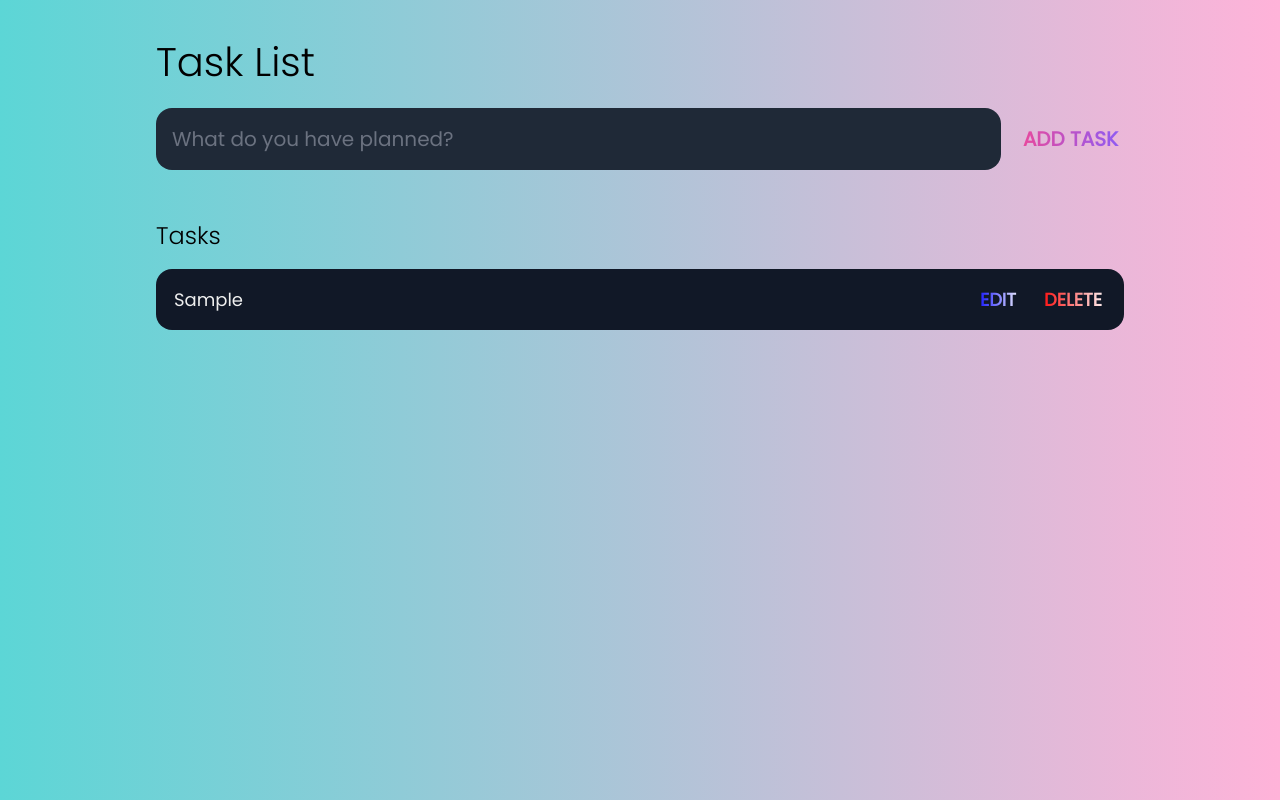
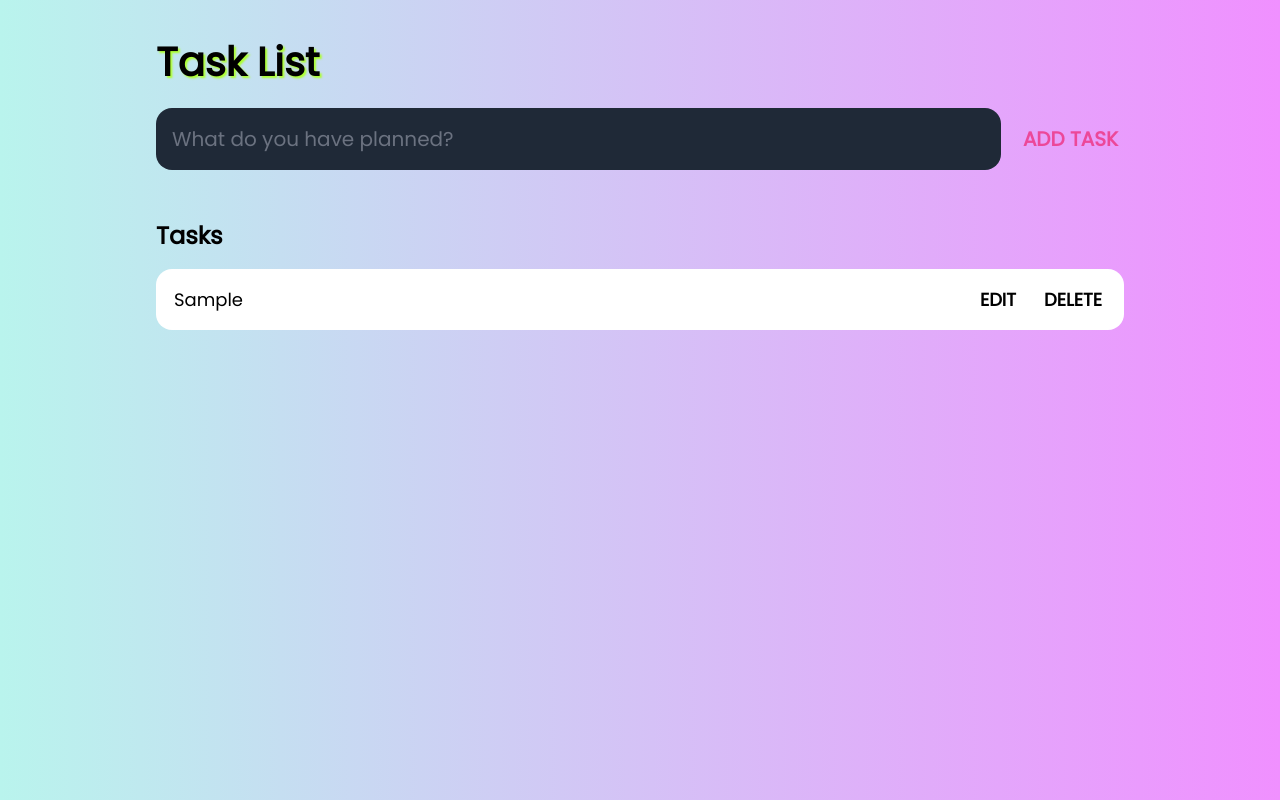
Before and after one commit to sabujrouth/To_Do_App_2022, a plain HTML site: page index.html in a window 1280 px wide. Both pictures are taken after typing "Sample" into the empty fields and a click on the input "ADD TASK". Drawn offline with Linux system fonts and the light colour scheme.

Commit message:
Change Theme

```diff
--- a/index.html
+++ b/index.html
@@ -16,7 +16,7 @@
 	<link
 		href="https://fonts.googleapis.com/css2?family=Caveat:wght@500&family=Courgette&family=Montserrat:ital,wght@0,100;0,200;0,300;0,400;0,500;0,600;0,700;0,800;0,900;1,100;1,200;1,300;1,400;1,500;1,600;1,700;1,800;1,900&family=Poppins:wght@300;400&display=swap"
 		rel="stylesheet">
-	<title>Task List 2021</title>
+	<title>To Do-2023</title>
 
 	<link rel="stylesheet" href="main.css" />
 </head>
--- a/main.css
+++ b/main.css
@@ -19,7 +19,7 @@ body {
     flex-direction: column;
     min-height: 100vh;
     color: #FFF;
-    background: linear-gradient(to right, #5cd6d6, #ffb3d9);
+    background: linear-gradient(to right, rgba(185, 244, 237, 1), rgba(240, 144, 255, 1));
 }
 
 header {
@@ -31,7 +31,8 @@ header {
 
 header h1 {
     font-size: 2.5rem;
-    font-weight: 300;
+    text-shadow: 2px 2px 2px greenyellow;
+    font-weight: bold;
     color: rgb(0, 0, 0);
     margin-bottom: 1rem;
 }
@@ -67,9 +68,6 @@ button {
     color: var(--pink);
     font-size: 1.25rem;
     font-weight: 700;
-    background-image: linear-gradient(to right, var(--pink), var(--purple));
-    -webkit-background-clip: text;
-    -webkit-text-fill-color: transparent;
     cursor: pointer;
     transition: 0.4s;
 }
@@ -95,7 +93,7 @@ main {
 
 .task-list h2 {
     font-size: 1.5rem;
-    font-weight: 300;
+    font-weight: bold;
     color: rgb(0, 0, 0);
     margin-bottom: 1rem;
 }
@@ -103,7 +101,7 @@ main {
 #tasks .task {
     display: flex;
     justify-content: space-between;
-    background-color: var(--darkest);
+    background-color: white;
     padding: 1rem;
     border-radius: 1rem;
     margin-bottom: 1rem;
@@ -114,7 +112,7 @@ main {
 }
 
 .task .content .text {
-    color: var(--light);
+    color: black;
     font-size: 1.125rem;
     width: 100%;
     display: block;
@@ -146,15 +144,3 @@ main {
 .task .actions button:active {
     opacity: 0.6;
 }
-
-.task .actions .edit {
-    background-image: linear-gradient(to right, blue, white);
-    -webkit-background-clip: text;
-    -webkit-text-fill-color: transparent;
-}
-
-.task .actions .delete {
-    background-image: linear-gradient(to right, rgb(255, 0, 0), white);
-    -webkit-background-clip: text;
-    -webkit-text-fill-color: transparent;
-}
```
